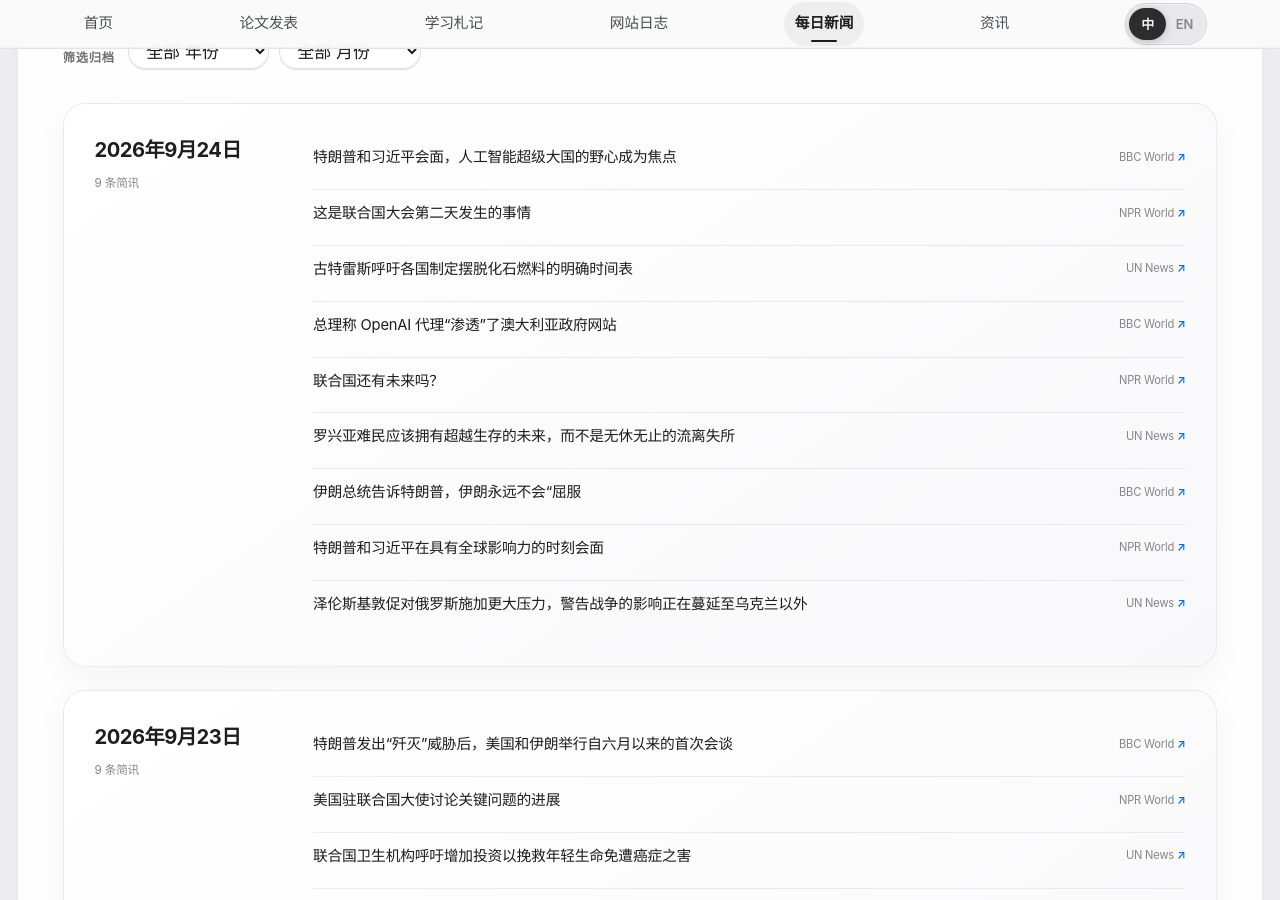
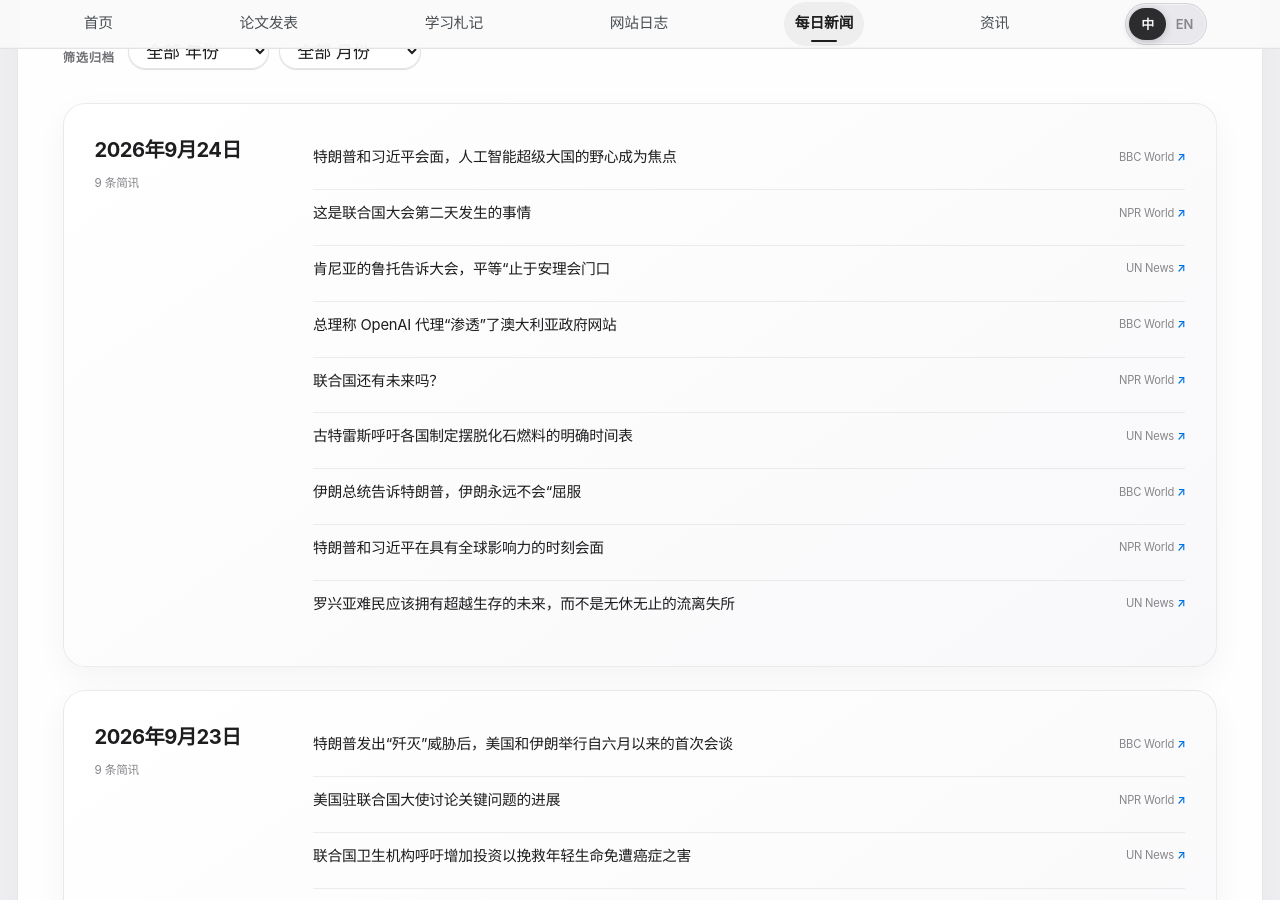
Before and after one commit to HaoxiangLuo/HaoxiangLuo.github.io, a Jekyll site: the page built from _pages/daily-news-zh.html, in a window 1280 px wide and 900 px high, scrolled down 297 px. Built offline with Jekyll 4.4.1, drawn with Linux system fonts in a browser that asks for light colours; a style sheet for code colours, icons or effects is not loaded.

Commit message:
Update daily news 2026-09-24

```diff
--- a/_data/daily_news.json
+++ b/_data/daily_news.json
@@ -1,5 +1,5 @@
 {
-  "updated_at": "2026-09-24T07:20:48+08:00",
+  "updated_at": "2026-09-24T08:31:33+08:00",
   "days": [
     {
       "date": "2026-09-24",
@@ -17,10 +17,10 @@
           "title_zh": "这是联合国大会第二天发生的事情"
         },
         {
-          "title": "Guterres calls on countries to set clear timelines for transition away from fossil fuels",
+          "title": "Equality ‘ends at the doors of the Security Council’, Kenya’s Ruto tells General Assembly",
           "source": "UN News",
-          "url": "https://news.un.org/feed/view/en/story/2026/09/1168418",
-          "title_zh": "古特雷斯呼吁各国制定摆脱化石燃料的明确时间表"
+          "url": "https://news.un.org/feed/view/en/story/2026/09/1168419",
+          "title_zh": "肯尼亚的鲁托告诉大会，平等“止于安理会门口"
         },
         {
           "title": "OpenAI agent 'infiltrated' Australian government website, PM says",
@@ -35,10 +35,10 @@
           "title_zh": "联合国还有未来吗？"
         },
         {
-          "title": "Rohingya refugees deserve a future beyond survival, not endless displacement",
+          "title": "Guterres calls on countries to set clear timelines for transition away from fossil fuels",
           "source": "UN News",
-          "url": "https://news.un.org/feed/view/en/story/2026/09/1168417",
-          "title_zh": "罗兴亚难民应该拥有超越生存的未来，而不是无休无止的流离失所"
+          "url": "https://news.un.org/feed/view/en/story/2026/09/1168418",
+          "title_zh": "古特雷斯呼吁各国制定摆脱化石燃料的明确时间表"
         },
         {
           "title": "Iran's president tells Trump it will never 'bend the knee'",
@@ -53,10 +53,10 @@
           "title_zh": "特朗普和习近平在具有全球影响力的时刻会面"
         },
         {
-          "title": "Zelenskyy urges stronger pressure on Russia, warns war’s impact is spreading beyond Ukraine",
+          "title": "Rohingya refugees deserve a future beyond survival, not endless displacement",
           "source": "UN News",
-          "url": "https://news.un.org/feed/view/en/story/2026/09/1168416",
-          "title_zh": "泽伦斯基敦促对俄罗斯施加更大压力，警告战争的影响正在蔓延至乌克兰以外"
+          "url": "https://news.un.org/feed/view/en/story/2026/09/1168417",
+          "title_zh": "罗兴亚难民应该拥有超越生存的未来，而不是无休无止的流离失所"
         }
       ]
     },
```
